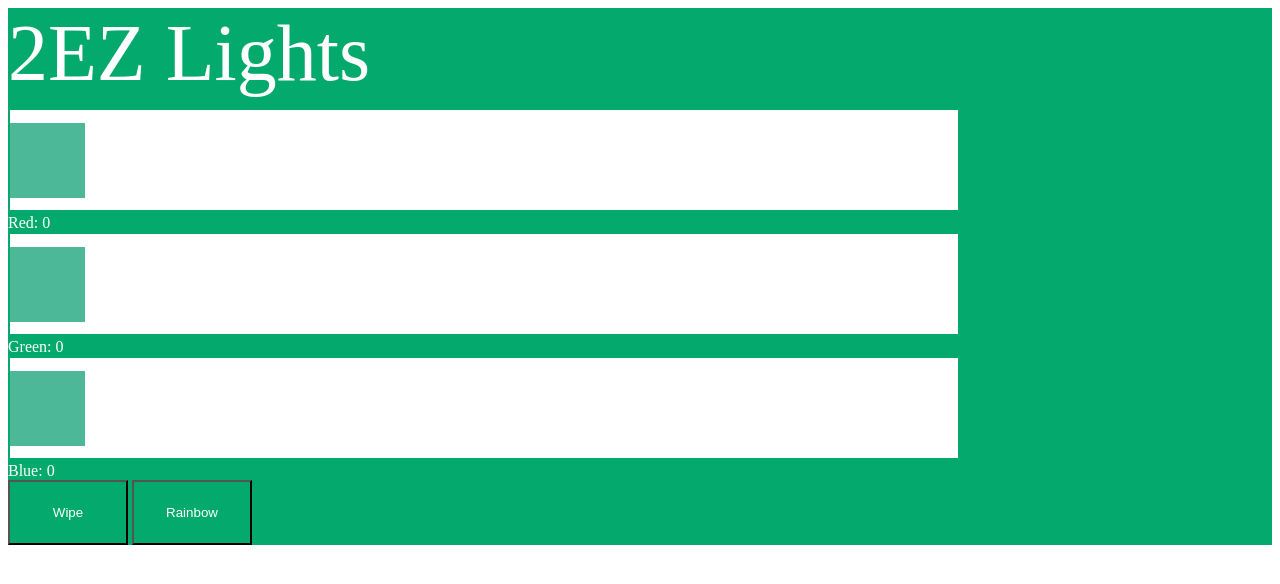
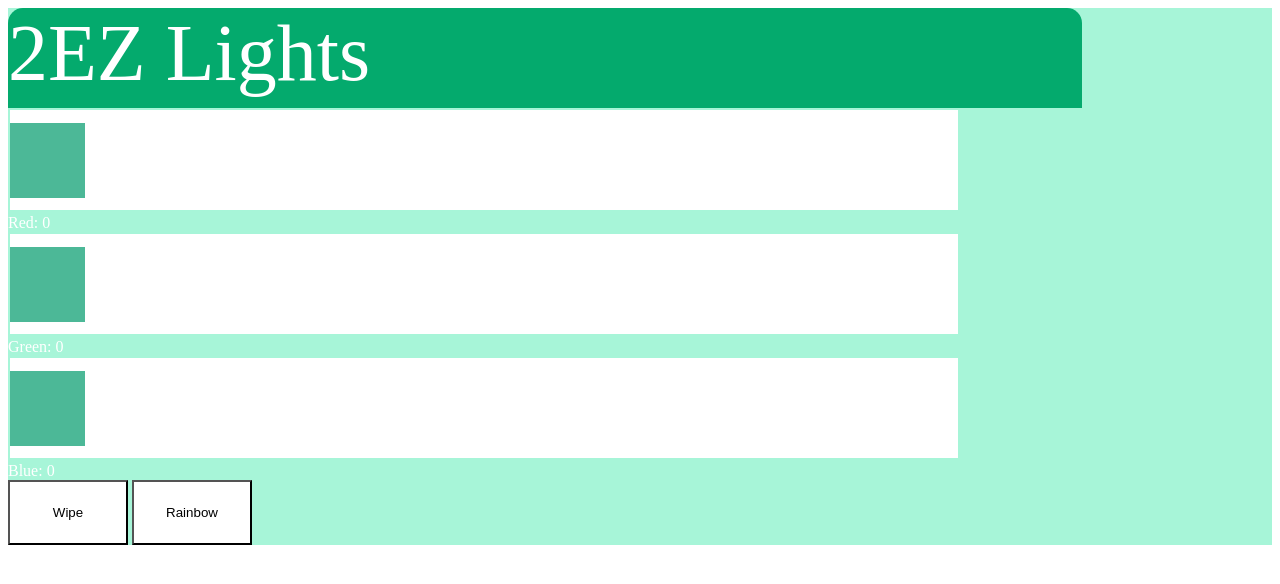
Before and after one commit to oesa77soccer/2EZ-bathroom-lights, a PHP site: page / in a window 1280 px wide. Shown: the top 584 px of the page. Run offline with PHP 8.4, Linux system fonts and the light colour scheme.

Commit message:
more styling

```diff
--- a/src/css/style.css
+++ b/src/css/style.css
@@ -1,7 +1,7 @@
 .bodycontainer {
   width: 100%;
   height: 100%;
-  background-color: #04AA6D;
+  background-color: #a7f5d8;
 }
 
 .banner {
@@ -62,8 +62,8 @@
 .modebtn {
   width: 120px;
   height: 65px;
-  background: #04AA6D;
-  color: #fff;
+  background: #fff;
+  color: #000000;
 }
 
 .valtext {
```
